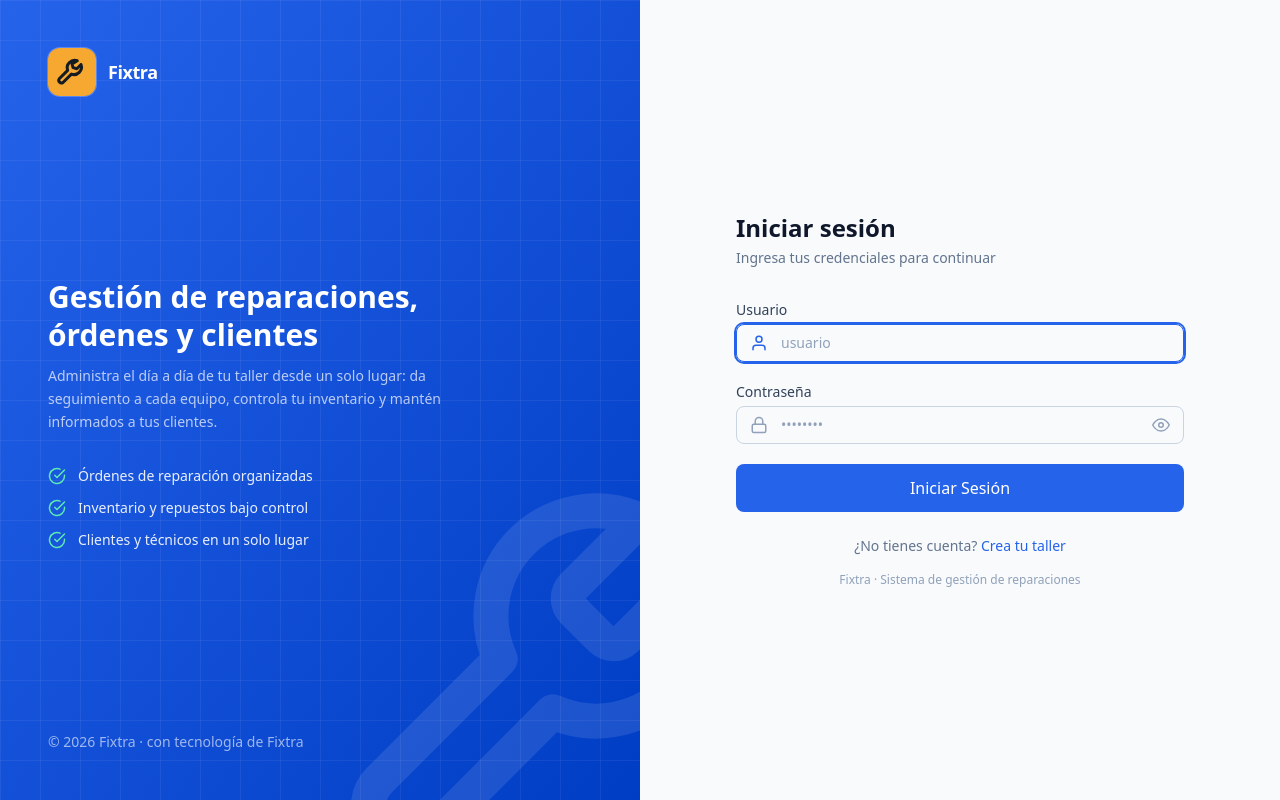
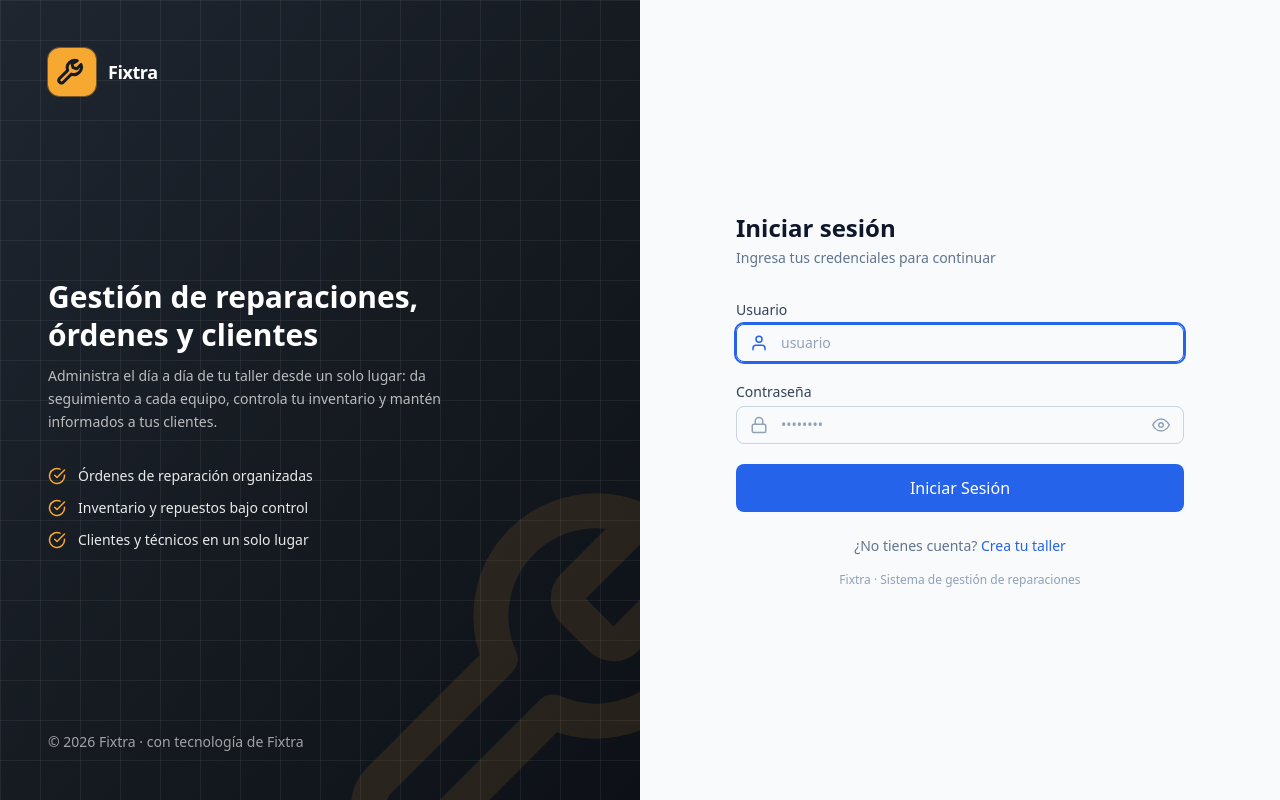
Before and after one commit to JosemAVSG/Mobile-repair-front, a React (Vite) app: page /login in a window 1280 px wide. Built offline with nearby package versions, Linux system fonts and the light colour scheme; no server answers.

Commit message:
style(auth): align login hero with Fixtra mark palette

```diff
--- a/src/components/templates/AuthLayout.tsx
+++ b/src/components/templates/AuthLayout.tsx
@@ -34,7 +34,7 @@ export function AuthLayout({ children }: AuthLayoutProps) {
   return (
     <div className="flex min-h-screen bg-slate-50">
       {/* Panel de marca (solo escritorio) */}
-      <aside className="relative hidden w-1/2 overflow-hidden bg-gradient-to-br from-primary to-primary-dark text-white lg:flex lg:flex-col lg:justify-between lg:p-12">
+      <aside className="relative hidden w-1/2 overflow-hidden bg-gradient-to-br from-[#1f2630] via-[#161b22] to-[#0d1117] text-white lg:flex lg:flex-col lg:justify-between lg:p-12">
         {/* Patrón decorativo tipo grilla */}
         <div
           aria-hidden="true"
@@ -43,14 +43,14 @@ export function AuthLayout({ children }: AuthLayoutProps) {
         {/* Ícono decorativo translúcido */}
         <div
           aria-hidden="true"
-          className="pointer-events-none absolute -bottom-24 -right-24 text-white opacity-10"
+          className="pointer-events-none absolute -bottom-24 -right-24 text-[#f7a830] opacity-10"
         >
           <Icon name="wrench" size={420} />
         </div>
 
         <div className="relative flex h-full flex-col justify-between">
           <div className="flex items-center gap-3">
-            <div className="flex h-12 w-12 items-center justify-center overflow-hidden rounded-xl bg-white/10 ring-1 ring-white/25">
+            <div className="flex h-12 w-12 items-center justify-center overflow-hidden rounded-xl bg-white/10 ring-1 ring-[#f7a830]/40">
               {logo}
             </div>
             <span className="text-lg font-semibold tracking-tight">
@@ -77,7 +77,7 @@ export function AuthLayout({ children }: AuthLayoutProps) {
                   <Icon
                     name="check-circle"
                     size={18}
-                    className="shrink-0 text-emerald-300"
+                    className="shrink-0 text-[#f7a830]"
                   />
                   {feature}
                 </li>
```
